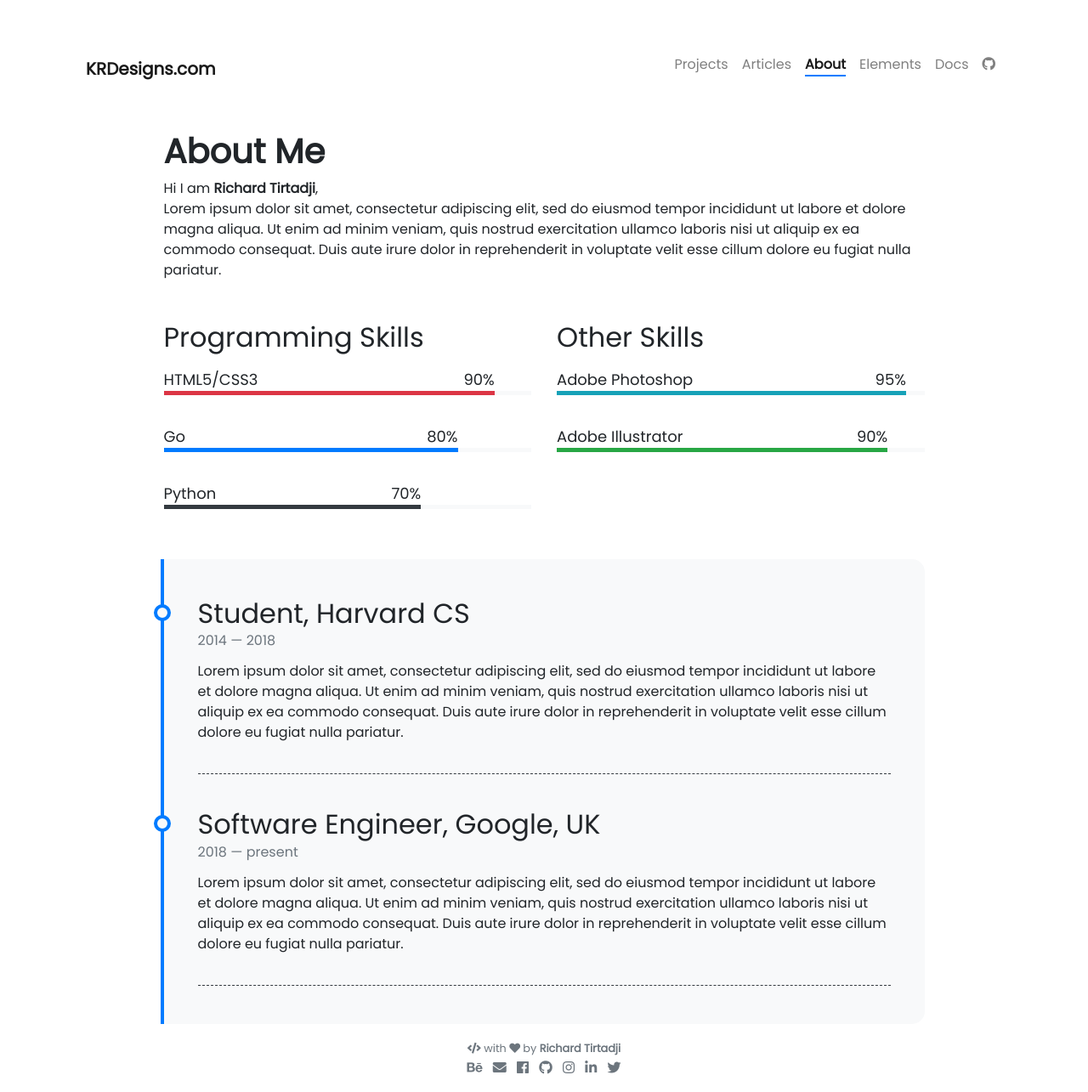
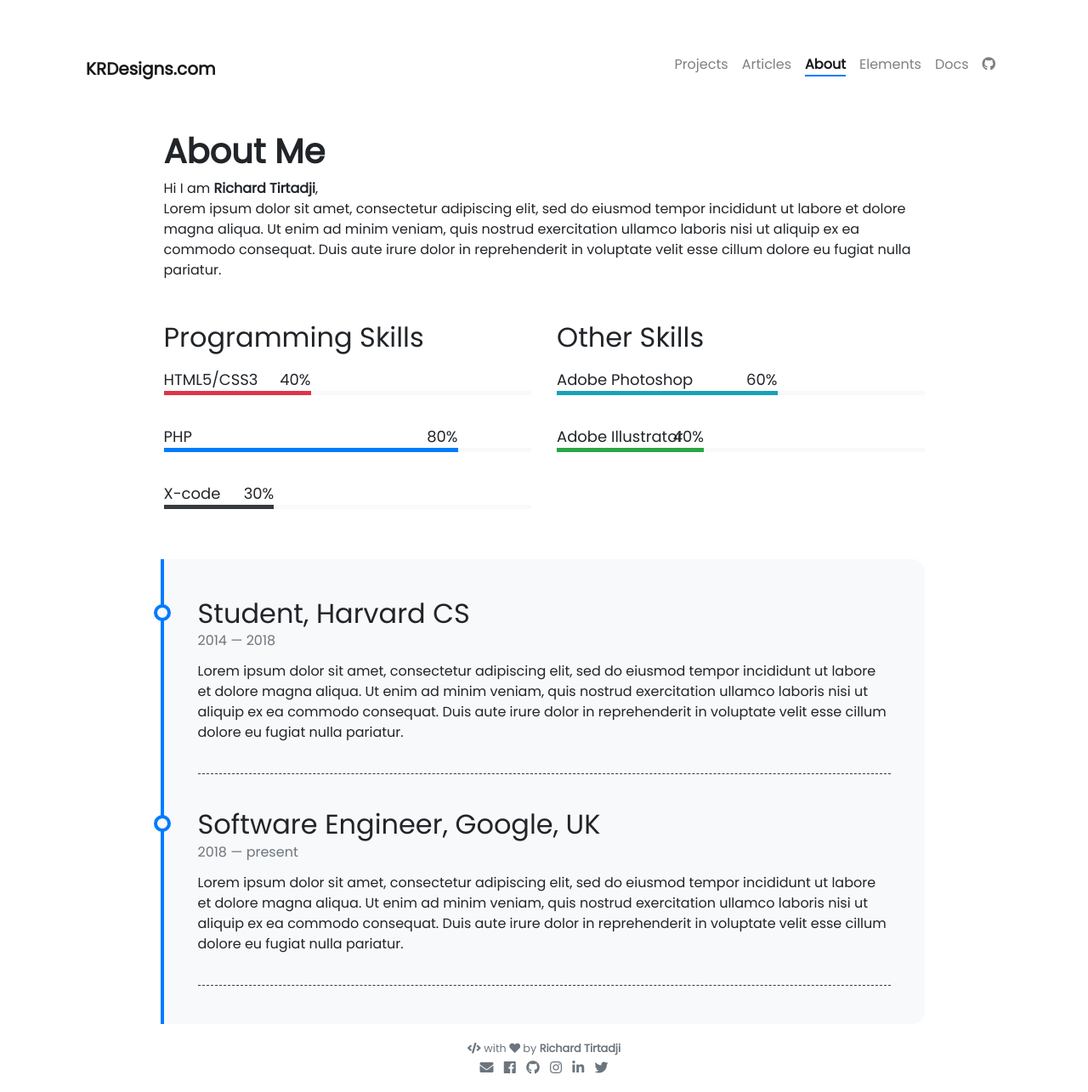
Before and after one commit to krdesigns-com/krdesigns-com.github.io, a Jekyll site: the page built from pages/about.md, in a window 1280 px wide. Shown: the whole page at 85% size. Built offline with Jekyll 4.4.1, drawn with Linux system fonts in a browser that asks for light colours; nearby versions of some CDN libraries.

Commit message:
fFixed skill set

```diff
--- a/_config.yml
+++ b/_config.yml
@@ -13,7 +13,7 @@ remote_theme       : krdesigns-com/krdesigns-com.github.io    # uncomment this i
 author:
   name              : Richard Tirtadji
   image             : https://bit.ly/2KCvgVJ
-  behance           : your_username
+# behance           : your_username
 # dribbble          : your_username
   email             : rtirtadji@gmail.com
   facebook          : richard.tirtadji
--- a/_data/other-skills.yml
+++ b/_data/other-skills.yml
@@ -1,7 +1,7 @@
 - name: Adobe Photoshop
-  percentage: 95
+  percentage: 60
   color: info
 
 - name: Adobe Illustrator
-  percentage: 90
+  percentage: 40
   color: success
--- a/_data/programming-skills.yml
+++ b/_data/programming-skills.yml
@@ -1,11 +1,11 @@
 - name: HTML5/CSS3
-  percentage: 90
+  percentage: 40
   color: danger
 
-- name: Go
+- name: PHP
   percentage: 80
   color:
 
-- name: Python
-  percentage: 70
+- name: X-code
+  percentage: 30
   color: dark
```
